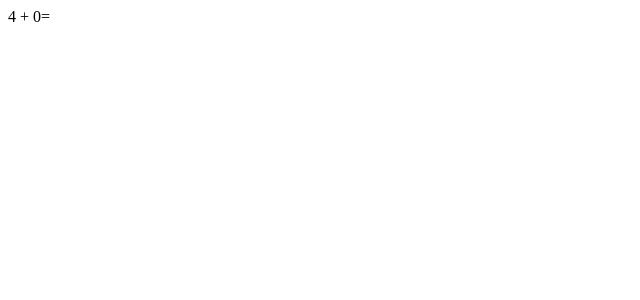
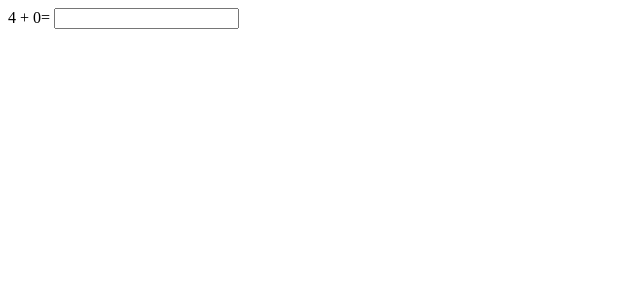
Before and after one commit to heshanu/mathForm-angular, an Angular app: page / in a window 1280 px wide. Shown: the top 300 px of the page, without its empty margins (0-640 px from the left). Built offline with nearby package versions, Linux system fonts and the light colour scheme.

Commit message:
Added and assign value for 'answer' form controllername

```diff
--- a/src/app/equation/equation.component.html
+++ b/src/app/equation/equation.component.html
@@ -1,3 +1,4 @@
 <form action="" [formGroup]="mathForm">
     {{a}} + {{b}}=
+    <input type="text" formControlName="answer">
 </form>
```
